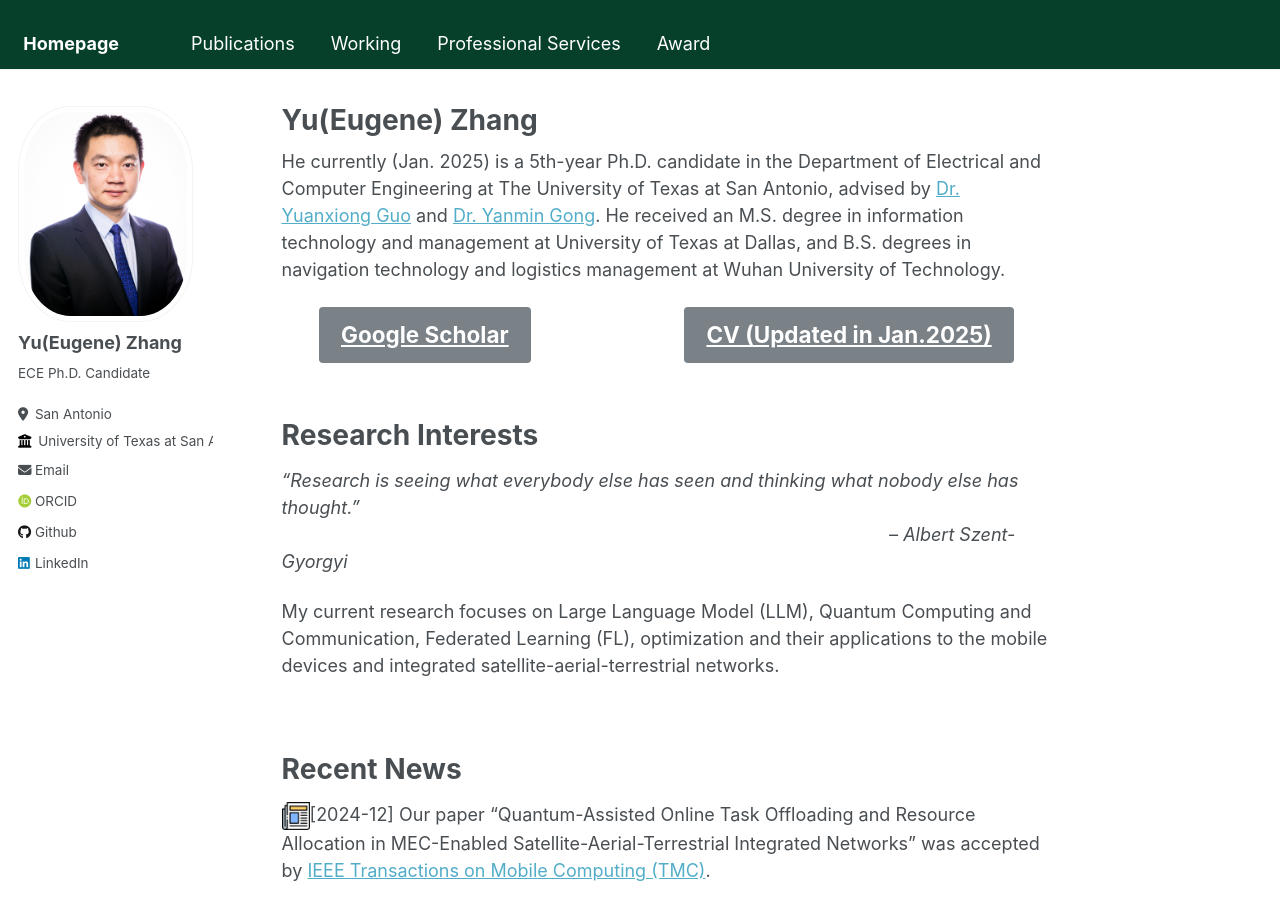
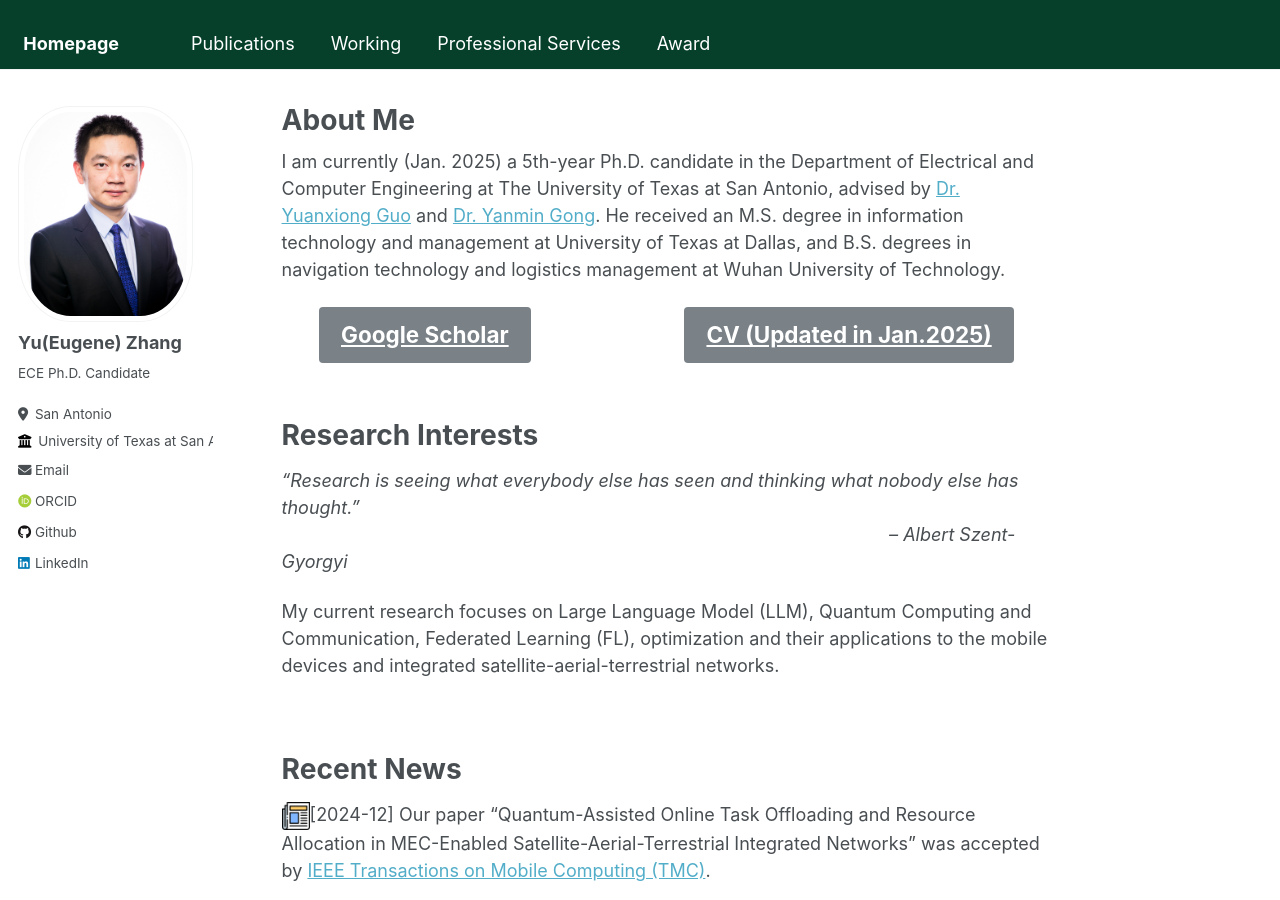
Before and after one commit to Yu-Zhang-Eugene/yu-zhang-eugene.github.io, a Jekyll site: the page built from _pages/about.md, in a window 1280 px wide and 900 px high. Built offline with Jekyll 4.4.1, drawn with Linux system fonts in a browser that asks for light colours; some web fonts are replaced.

Commit message:
Update about.md

```diff
--- a/_pages/about.md
+++ b/_pages/about.md
@@ -1,13 +1,13 @@
 ---
 permalink: /
-title: "Yu(Eugene) Zhang"
+title: "About Me"
 author_profile: true
 redirect_from:
   - /about/
   - /about.html
 ---
 
-He currently (Jan. 2025) is a 5th-year Ph.D. candidate in the Department of Electrical and Computer Engineering at The University of Texas at San Antonio, advised by [Dr. Yuanxiong Guo](https://guoyuanxiong.github.io) and [Dr. Yanmin Gong](https://yanmingong.github.io). He received an M.S. degree in information technology and management at University of Texas at Dallas, and B.S. degrees in navigation technology and logistics management at Wuhan University of Technology.
+I am currently (Jan. 2025) a 5th-year Ph.D. candidate in the Department of Electrical and Computer Engineering at The University of Texas at San Antonio, advised by [Dr. Yuanxiong Guo](https://guoyuanxiong.github.io) and [Dr. Yanmin Gong](https://yanmingong.github.io). He received an M.S. degree in information technology and management at University of Texas at Dallas, and B.S. degrees in navigation technology and logistics management at Wuhan University of Technology.
 
 <div style="display: flex; justify-content: space-around; align-items: center;">
   <!-- First button linking to Stack Overflow -->
```
